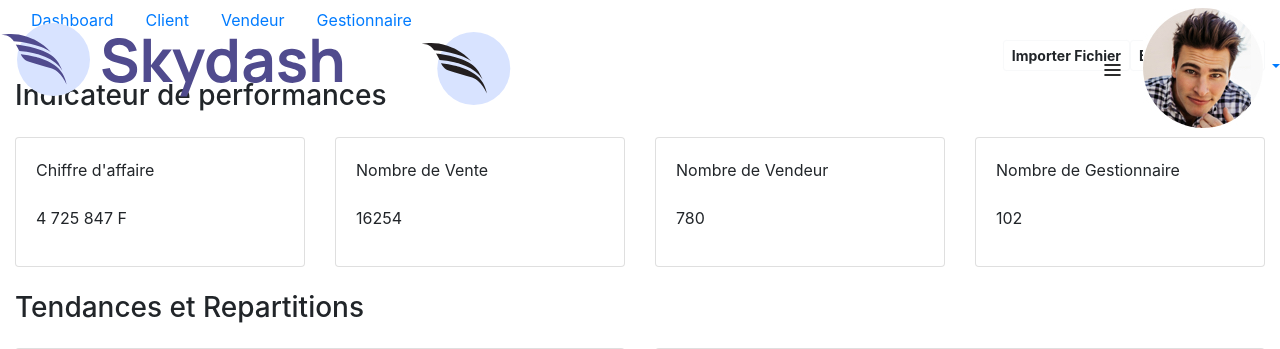
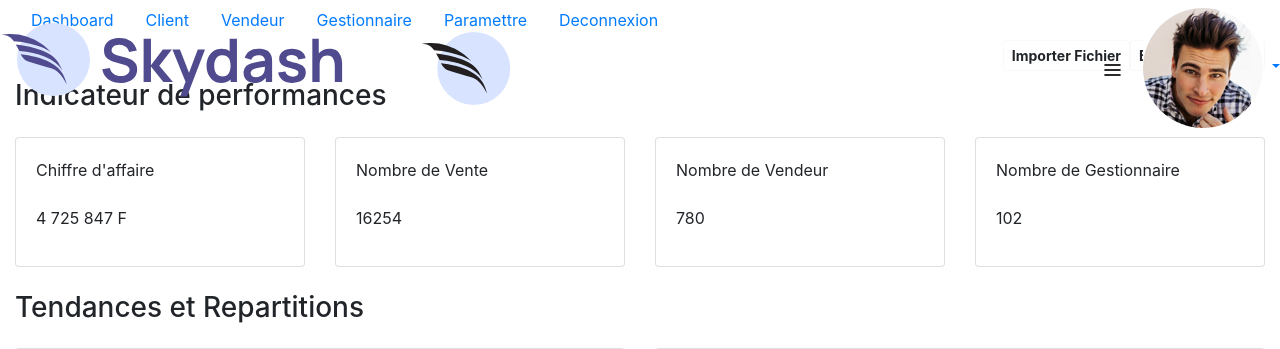
Before and after one commit to AyeSeka/projet_simplon, a Flask app: page /dash in a window 1280 px wide. Shown: the top 349 px of the page. Run offline with Flask 3, Linux system fonts and the light colour scheme; the visitor is signed in with stand-in values (Sample User, id 1); data that the repository does not hold is empty; some libraries are stand-ins or nearby versions.

Commit message:
mise de déconnexion et de paramettre dans la navba

```diff
--- a/templates/Partials/nav_dash.html
+++ b/templates/Partials/nav_dash.html
@@ -34,7 +34,7 @@
             <a class="nav-link dropdown-toggle" href="#" data-toggle="dropdown" id="profileDropdown">
               <img src="{{url_for('static', filename='/images/faces/face28.jpg')}}" alt="profile"/>
             </a>
-            <div class="dropdown-menu dropdown-menu-right navbar-dropdown" aria-labelledby="profileDropdown">
+            <!-- <div class="dropdown-menu dropdown-menu-right navbar-dropdown" aria-labelledby="profileDropdown">
               <a class="dropdown-item" href="#">
                   <i class="ti-settings text-primary"></i>
                   Settings
@@ -43,7 +43,7 @@
                   <i class="ti-power-off text-primary"></i>
                   Logout
               </a>
-          </div>
+          </div>           -->
         </ul>
       </div>
     </nav>
@@ -75,99 +75,17 @@
               <span class="menu-title">Gestionnaire</span>
             </a>
           </li>
-          <!-- <li class="nav-item">
-            <a class="nav-link" data-toggle="collapse" href="#ui-basic" aria-expanded="false" aria-controls="ui-basic">
-              <i class="icon-layout menu-icon"></i>
-              <span class="menu-title">UI Elements</span>
-              <i class="menu-arrow"></i>
+          <li class="nav-item">
+            <a class="nav-link" href="#">
+              <!-- <i class="mdi mdi-wallet"></i> -->
+              <span class="menu-title">Paramettre</span>
             </a>
-            <div class="collapse" id="ui-basic">
-              <ul class="nav flex-column sub-menu">
-                <li class="nav-item"> <a class="nav-link" href="pages/ui-features/buttons.html">Buttons</a></li>
-                <li class="nav-item"> <a class="nav-link" href="pages/ui-features/dropdowns.html">Dropdowns</a></li>
-                <li class="nav-item"> <a class="nav-link" href="pages/ui-features/typography.html">Typography</a></li>
-              </ul>
-            </div>
           </li>
           <li class="nav-item">
-            <a class="nav-link" data-toggle="collapse" href="#form-elements" aria-expanded="false" aria-controls="form-elements">
-              <i class="icon-columns menu-icon"></i>
-              <span class="menu-title">Form elements</span>
-              <i class="menu-arrow"></i>
+            <a class="nav-link" href="{{ url_for('deconnexion') }}">
+              <!-- <i class="mdi mdi-wallet"></i> -->
+              <span class="menu-title">Deconnexion</span>
             </a>
-            <div class="collapse" id="form-elements">
-              <ul class="nav flex-column sub-menu">
-                <li class="nav-item"><a class="nav-link" href="pages/forms/basic_elements.html">Basic Elements</a></li>
-              </ul>
-            </div>
           </li>
-          <li class="nav-item">
-            <a class="nav-link" data-toggle="collapse" href="#charts" aria-expanded="false" aria-controls="charts">
-              <i class="icon-bar-graph menu-icon"></i>
-              <span class="menu-title">Charts</span>
-              <i class="menu-arrow"></i>
-            </a>
-            <div class="collapse" id="charts">
-              <ul class="nav flex-column sub-menu">
-                <li class="nav-item"> <a class="nav-link" href="pages/charts/chartjs.html">ChartJs</a></li>
-              </ul>
-            </div>
-          </li>
-          <li class="nav-item">
-            <a class="nav-link" data-toggle="collapse" href="#tables" aria-expanded="false" aria-controls="tables">
-              <i class="icon-grid-2 menu-icon"></i>
-              <span class="menu-title">Tables</span>
-              <i class="menu-arrow"></i>
-            </a>
-            <div class="collapse" id="tables">
-              <ul class="nav flex-column sub-menu">
-                <li class="nav-item"> <a class="nav-link" href="pages/tables/basic-table.html">Basic table</a></li>
-              </ul>
-            </div>
-          </li>
-          <li class="nav-item">
-            <a class="nav-link" data-toggle="collapse" href="#icons" aria-expanded="false" aria-controls="icons">
-              <i class="icon-contract menu-icon"></i>
-              <span class="menu-title">Icons</span>
-              <i class="menu-arrow"></i>
-            </a>
-            <div class="collapse" id="icons">
-              <ul class="nav flex-column sub-menu">
-                <li class="nav-item"> <a class="nav-link" href="pages/icons/mdi.html">Mdi icons</a></li>
-              </ul>
-            </div>
-          </li>
-          <li class="nav-item">
-            <a class="nav-link" data-toggle="collapse" href="#auth" aria-expanded="false" aria-controls="auth">
-              <i class="icon-head menu-icon"></i>
-              <span class="menu-title">User Pages</span>
-              <i class="menu-arrow"></i>
-            </a>
-            <div class="collapse" id="auth">
-              <ul class="nav flex-column sub-menu">
-                <li class="nav-item"> <a class="nav-link" href="pages/samples/login.html"> Login </a></li>
-                <li class="nav-item"> <a class="nav-link" href="pages/samples/register.html"> Register </a></li>
-              </ul>
-            </div>
-          </li>
-          <li class="nav-item">
-            <a class="nav-link" data-toggle="collapse" href="#error" aria-expanded="false" aria-controls="error">
-              <i class="icon-ban menu-icon"></i>
-              <span class="menu-title">Error pages</span>
-              <i class="menu-arrow"></i>
-            </a>
-            <div class="collapse" id="error">
-              <ul class="nav flex-column sub-menu">
-                <li class="nav-item"> <a class="nav-link" href="pages/samples/error-404.html"> 404 </a></li>
-                <li class="nav-item"> <a class="nav-link" href="pages/samples/error-500.html"> 500 </a></li>
-              </ul>
-            </div>
-          </li>
-          <li class="nav-item">
-            <a class="nav-link" href="pages/documentation/documentation.html">
-              <i class="icon-paper menu-icon"></i>
-              <span class="menu-title">Documentation</span>
-            </a>
-          </li> -->
         </ul>
       </nav>
```
Also changed, not shown: templates/Partials/Base_dash.html (line endings or trailing spaces).
